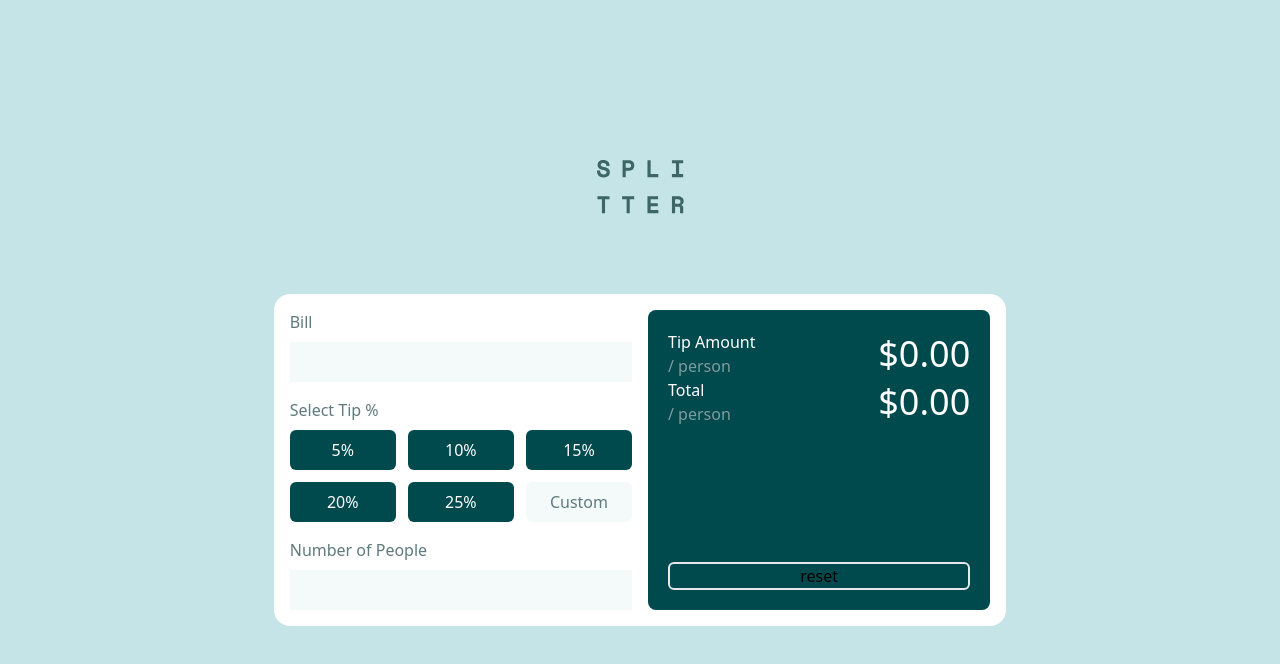
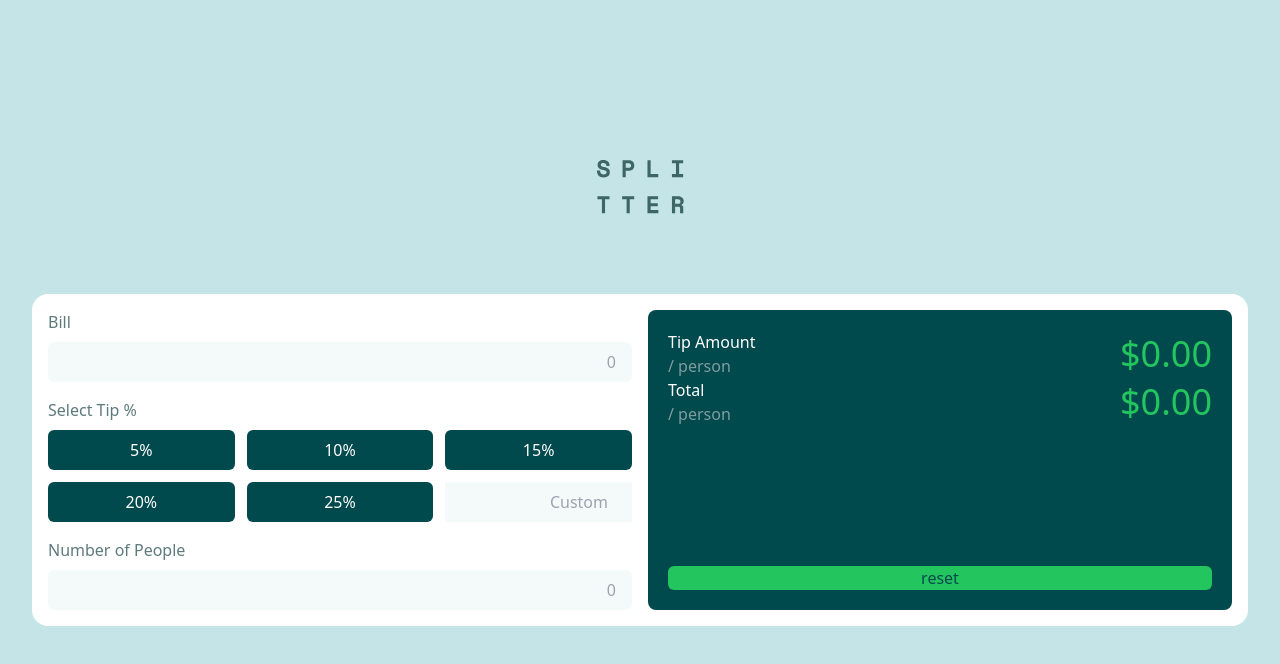
Before and after one commit to Tvang93/tip-calculator, a React (Vite) app: page / in a window 1280 px wide. Shown: the top 664 px of the page. Built offline with nearby package versions, Linux system fonts and the light colour scheme.

Commit message:
moved imput text to right

```diff
--- a/src/components/CalculatorComponent.jsx
+++ b/src/components/CalculatorComponent.jsx
@@ -9,22 +9,22 @@ const CalculatorComponent = () => {
         <div className="text-Darkgrayishcyan">
           <div className="mb-4">
             <h2 className="text-start mb-2">Bill</h2>
-            <input type="text" className="w-[100%] bg-Verylightgrayishcyan py-2 px-4"/>
+            <input type="text" className="w-[100%] bg-Verylightgrayishcyan bg-[url:(../images/icon-dollar.svg)] py-2 px-4 text-end rounded-md" placeholder="0" src="../images/icon-dollar.svg" />
           </div>
           <div className="mb-4">
             <h2 className="text-start mb-2">Select Tip %</h2>
             <div className="grid grid-cols-3 gap-3">
-            <button className="px-6 py-2 bg-Verydarkcyan rounded-md text-White">5%</button>
-            <button className="px-6 py-2 bg-Verydarkcyan rounded-md text-White">10%</button>
-            <button className="px-6 py-2 bg-Verydarkcyan rounded-md text-White">15%</button>
-            <button className="px-6 py-2 bg-Verydarkcyan rounded-md text-White">20%</button>
-            <button className="px-6 py-2 bg-Verydarkcyan rounded-md text-White">25%</button>
-            <button className="px-6 py-2 bg-Verylightgrayishcyan rounded-md text-Darkgrayishcyan">Custom</button>
+              <button className="px-6 py-2 bg-Verydarkcyan rounded-md text-White">5%</button>
+              <button className="px-6 py-2 bg-Verydarkcyan rounded-md text-White">10%</button>
+              <button className="px-6 py-2 bg-Verydarkcyan rounded-md text-White">15%</button>
+              <button className="px-6 py-2 bg-Verydarkcyan rounded-md text-White">20%</button>
+              <button className="px-6 py-2 bg-Verydarkcyan rounded-md text-White">25%</button>
+              <input type="text" className="w-[100%] bg-Verylightgrayishcyan px-6 text-end" placeholder="Custom"/>
             </div>
           </div>
           <div>
             <h2 className="text-start mb-2">Number of People</h2>
-            <input type="text" className="w-[100%] bg-Verylightgrayishcyan py-2 px-4"/>
+            <input type="text" className="w-[100%] bg-Verylightgrayishcyan py-2 px-4 text-end rounded-md" placeholder="0"/>
           </div>
         </div>
 
@@ -36,18 +36,18 @@ const CalculatorComponent = () => {
                 <h2 className="text-start text-White">Tip Amount</h2>
                 <h3 className="text-start text-Grayishcyan">/ person</h3>
               </div>
-              <h1 className="text-4xl text-White">$0.00</h1>
+              <h1 className="text-4xl text-green-500">$0.00</h1>
             </div>
             <div className="flex justify-between items-center">
               <div>
                 <h2 className="text-start text-White">Total</h2>
                 <h3 className="text-start text-Grayishcyan">/ person</h3>
               </div>
-              <h1 className="text-4xl text-White">$0.00</h1>
+              <h1 className="text-4xl text-green-500">$0.00</h1>
             </div>
           </div>
           <div className="">
-            <button className="border-2 w-[100%] rounded-md">reset</button>
+            <button className="w-[100%] rounded-md bg-green-500 text-Verydarkcyan">reset</button>
           </div>
         </div>
       </div>
```
